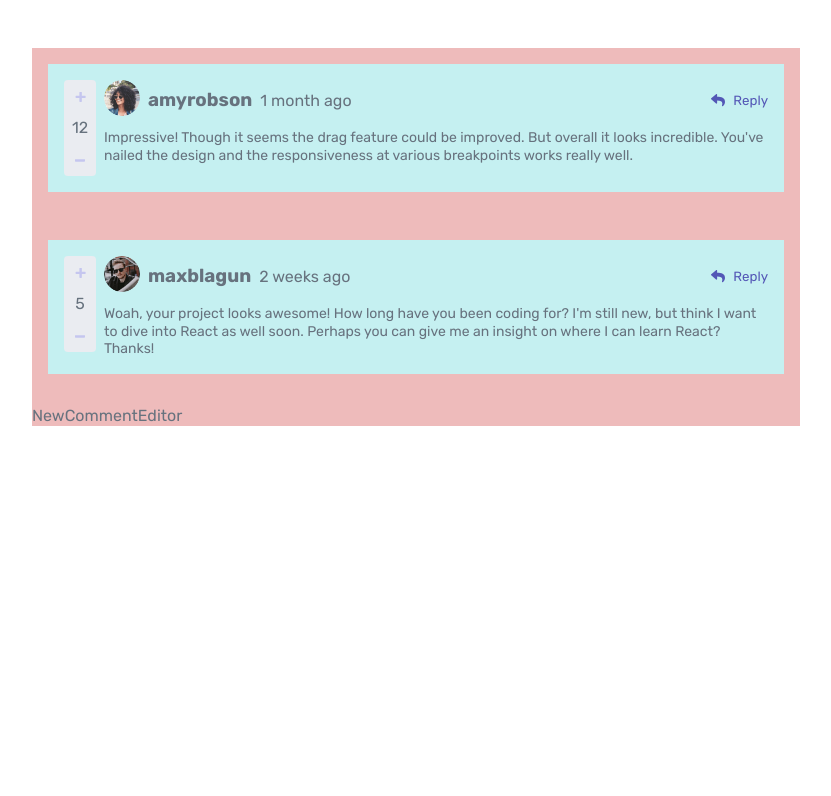
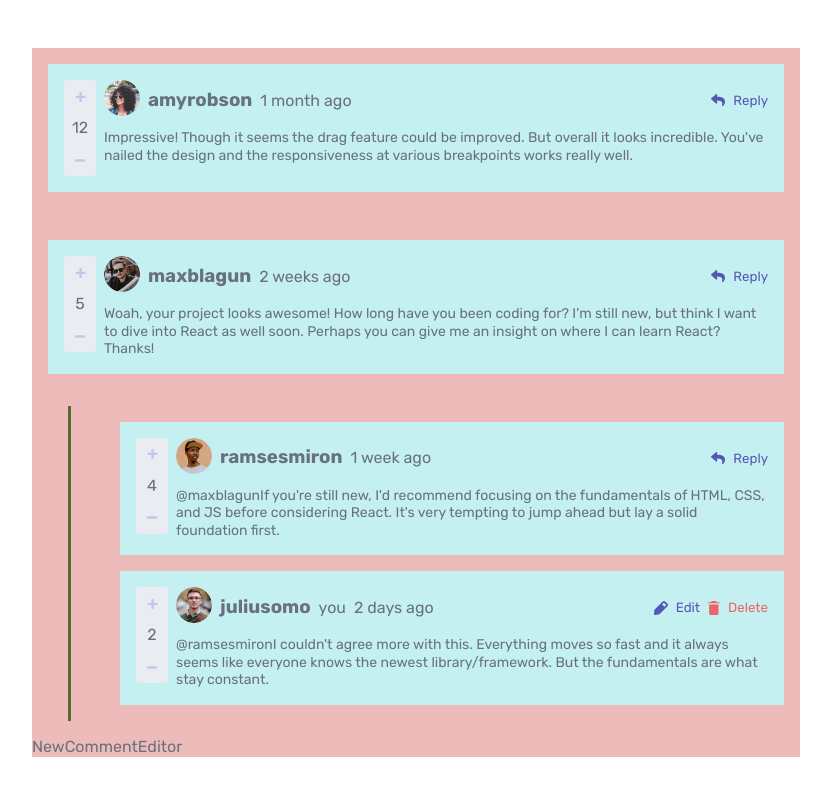
Before and after one commit to merovinjs/interactive-commets, a React (Vite) app: page / in a window 1280 px wide. Shown: the top 796 px of the page, without its empty margins (224-1055 px from the left). Built offline with nearby package versions, Linux system fonts and the light colour scheme.

Commit message:
conditional body added

```diff
--- a/src/components/comment/body/index.jsx
+++ b/src/components/comment/body/index.jsx
@@ -4,12 +4,16 @@ import { useComment } from "../../comment/useComment";
 
 const Body = () => {
   const {
-    comment: { content },
+    comment: { content, replyingTo },
   } = useComment();
-
+  console.log(replyingTo);
   return (
     <div>
-      <p className={styles.content}>{content}</p>
+      <p className={styles.content}>
+        {replyingTo && <span className={styles.replyingTo}>@{replyingTo}</span>}
+
+        {content}
+      </p>
     </div>
   );
 };
--- a/src/components/comment/header/index.jsx
+++ b/src/components/comment/header/index.jsx
@@ -12,7 +12,6 @@ const Header = () => {
   } = useComment();
 
   const ownedmachUser = currentUser.username === username;
-  console.log(ownedmachUser);
 
   return (
     <div className={styles.headerWrapper}>
--- a/src/components/comment/index.jsx
+++ b/src/components/comment/index.jsx
@@ -3,8 +3,19 @@ import { Reactions } from "./reactions";
 import { Body } from "./body";
 import { Header } from "./header";
 import styles from "./styles.module.scss";
+import { useComment } from "./useComment";
+import { CommentProvider } from "./useComment";
+{
+  /*her bir commentin içinde bir replay olabilir yani o commente bir başka kullanıcı cevap vermiş olabilir bu yüzden
+biz replayıda ‘conditional render etmemiz gerekir.bu replay comment ile aynı template sahip olmalıdır bu durum işimizii kolaylaştırır.
+*/
+}
+
 const Comment = () => {
+  const { currentUser, comment } = useComment();
+
   return (
+    <>
       <div className={styles.commentWrapper}>
         <Reactions />
         <div className={styles.commentContentArea}>
@@ -12,6 +23,20 @@ const Comment = () => {
           <Body />
         </div>
       </div>
+
+      {comment.replies?.length > 0 && (
+        <div className={styles.replies}>
+          {comment?.replies.map((reply) => (
+            <CommentProvider
+              key={reply.id}
+              data={{ comment: reply, currentUser }}
+            >
+              <Comment />
+            </CommentProvider>
+          ))}
+        </div>
+      )}
+    </>
   );
 };
 export { Comment };
--- a/src/components/comment/styles.module.scss
+++ b/src/components/comment/styles.module.scss
@@ -12,3 +12,16 @@
   flex-direction: column;
   gap: 8px;
 }
+.replies {
+  margin-left: 72px;
+  position: relative;
+  &::before {
+    position: absolute;
+    top: 0;
+    left: -36px;
+    bottom: 0;
+    width: 3px;
+    content: "";
+    background-color: darkolivegreen;
+  }
+}
```
Lines whose indentation alone changed are shown as unchanged.
